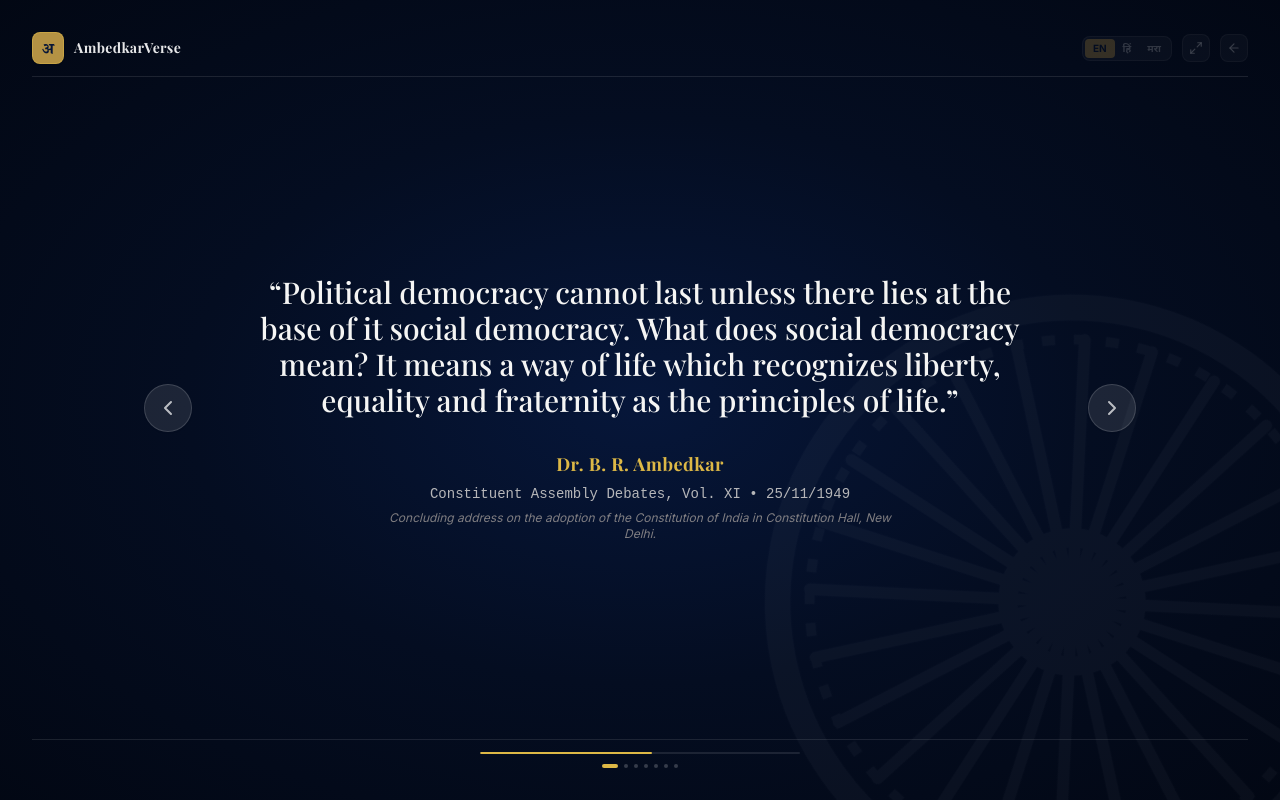
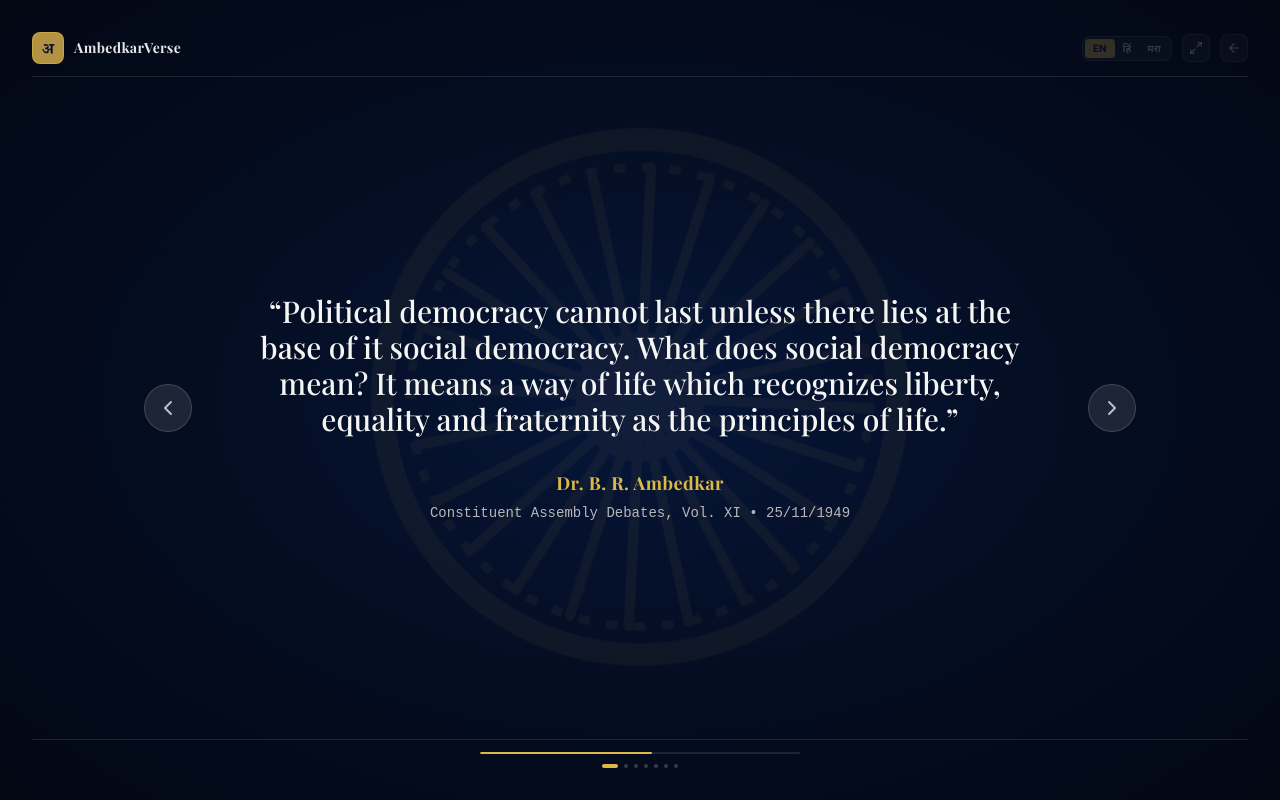
Before and after one commit to ayushpatil1001/Heritage-Intelligence, a Next.js app in the folder apps/web/: page /display in a window 1280 px wide. Built offline with nearby package versions, Linux system fonts and the light colour scheme; a web font is replaced by a local one.

Commit message:
style(display): remove unwanted tags and text for pure standby quotation screen

```diff
--- a/apps/web/src/app/display/DisplayClient.tsx
+++ b/apps/web/src/app/display/DisplayClient.tsx
@@ -234,15 +234,13 @@ export default function DisplayClient() {
     language === "hi" ? current.author_hi : language === "mr" ? current.author_mr : current.author;
   const localizedSource =
     language === "hi" ? current.source_hi : language === "mr" ? current.source_mr : current.source;
-  const localizedContext =
-    language === "hi" ? current.historicalContext_hi : language === "mr" ? current.historicalContext_mr : current.historicalContext;
 
   return (
     <div className="min-h-screen bg-[#040D21] text-white flex flex-col justify-between p-4 sm:p-6 lg:p-8 relative overflow-hidden select-none">
-      {/* Background Radial Glow & Slow Ambient Watermark */}
+      {/* Background Radial Glow & Centered Ambient Watermark */}
       <div className="absolute inset-0 bg-[radial-gradient(ellipse_at_center,_var(--tw-gradient-stops))] from-[#0A2663]/40 via-[#040D21] to-[#020713] opacity-95 pointer-events-none" />
-      <div className="absolute -right-28 -bottom-32 opacity-[0.03] pointer-events-none">
-        <AshokaChakra size={640} className="text-white" animate={true} />
+      <div className="absolute top-1/2 left-1/2 -translate-x-1/2 -translate-y-1/2 opacity-[0.05] pointer-events-none">
+        <AshokaChakra size={560} className="text-gold-400" animate={true} />
       </div>
 
       {/* Top Standby Header: Compact, Dignified & Discreet */}
@@ -332,9 +330,6 @@ export default function DisplayClient() {
               <div className="text-xs sm:text-sm text-stone-300/85 font-mono">
                 {localizedSource} • {current.year}
               </div>
-              <div className="text-[11px] sm:text-xs text-stone-400/75 max-w-lg mx-auto mt-1 italic font-sans leading-relaxed">
-                {localizedContext}
-              </div>
             </div>
           </div>
         </div>
```
